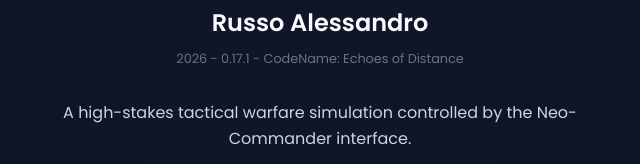
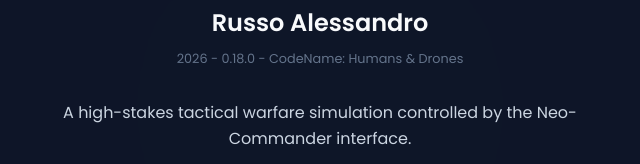
Before and after one commit to Lordtzeentch38/Neo-Tactics_Updates, a plain HTML site: page index.html in a window 1280 px wide. Both pictures are taken after a click on the button "INFO". Shown: the part 292-456 px from the top of the page, 320-960 px from the left. Drawn offline with nearby package versions, Linux system fonts and the light colour scheme; no server answers.

Commit message:
Release v0.18.0 - CodeName: Humans & Drones

```diff
--- a/index.html
+++ b/index.html
@@ -57,7 +57,7 @@
                 <div class="credits-section">
                     <h2>Created & Designed By</h2>
                     <h3 class="creator-name">Russo Alessandro</h3>
-                    <p class="year">2026 - 0.17.1 - CodeName: Echoes of Distance</p>
+                    <p class="year">2026 - 0.18.0 - CodeName: Humans & Drones</p>
                 </div>
 
                 <div class="game-desc">
```
Also changed, not shown: manifest.json.
